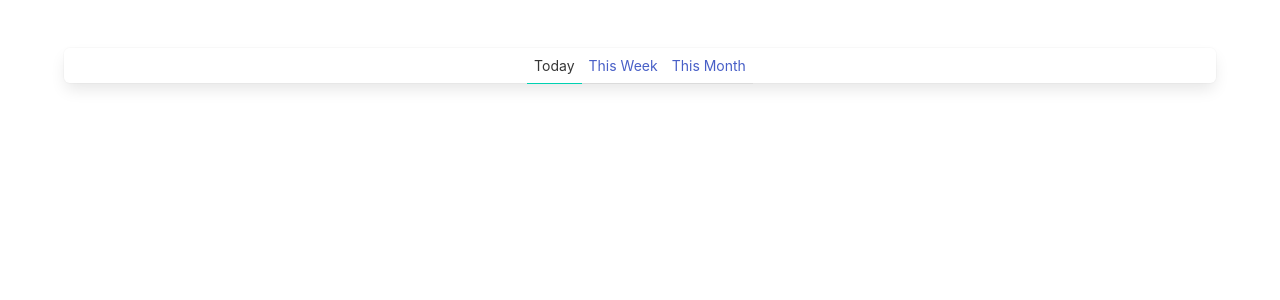
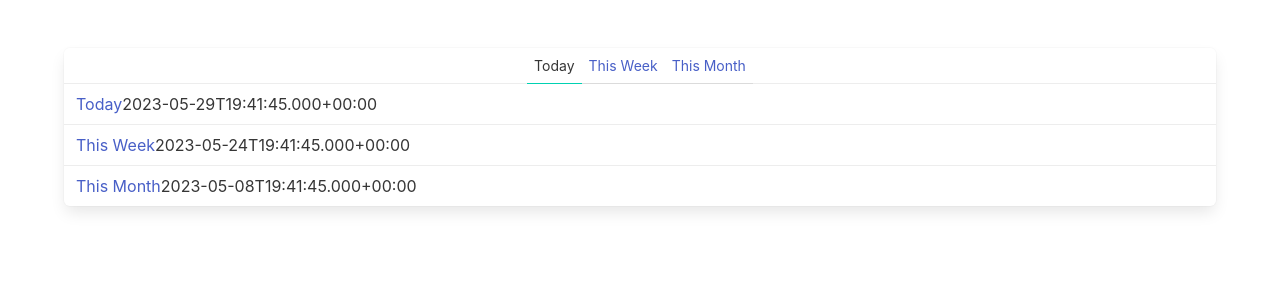
Before and after one commit to GabrielaMendes/vue-posts-page, a Vue app: page / in a window 1280 px wide. Shown: the top 300 px of the page. Built offline with nearby package versions, Linux system fonts and the light colour scheme.

Commit message:
feature: created some basic posts and rendered them

```diff
--- a/src/components/TheTimeline.vue
+++ b/src/components/TheTimeline.vue
@@ -1,15 +1,22 @@
 <script setup lang="ts">
-import { ref } from 'vue';
+import { ref } from "vue";
+import { Post, today, thisWeek, thisMonth } from "../posts";
 
 const periods = ["Today", "This Week", "This Month"] as const;
 
-type Period = typeof periods[number]
+type Period = (typeof periods)[number];
 
 const selectedPeriod = ref<Period>("Today");
 
-function selectPeriod (period: Period) {
+function selectPeriod(period: Period) {
 	selectedPeriod.value = period;
 }
+
+const posts: Post[] = [
+  today,
+  thisWeek,
+  thisMonth
+];
 </script>
 
 <template>
@@ -24,5 +31,14 @@ function selectPeriod (period: Period) {
 				{{ period }}
 			</a>
 		</span>
+
+    <a
+      v-for="post in posts"
+      :key="post.id"
+      class="panel-block"
+    >
+      <a>{{ post.title }}</a>
+      <div>{{ post.created }}</div>
+    </a>
 	</nav>
 </template>
--- /dev/null
+++ b/src/posts.ts
@@ -0,0 +1,25 @@
+import { DateTime } from "luxon";
+
+export interface Post {
+	id: string;
+	title: string;
+	created: string;
+}
+
+export const today: Post = {
+	id: "1",
+	title: "Today",
+	created: DateTime.now().toISO(),
+};
+
+export const thisWeek: Post = {
+	id: "1",
+	title: "This Week",
+	created: DateTime.now().minus({ days: 5 }).toISO(),
+};
+
+export const thisMonth: Post = {
+	id: "1",
+	title: "This Month",
+	created: DateTime.now().minus({ weeks: 3 }).toISO(),
+};
```
Lines whose indentation alone changed are shown as unchanged.
